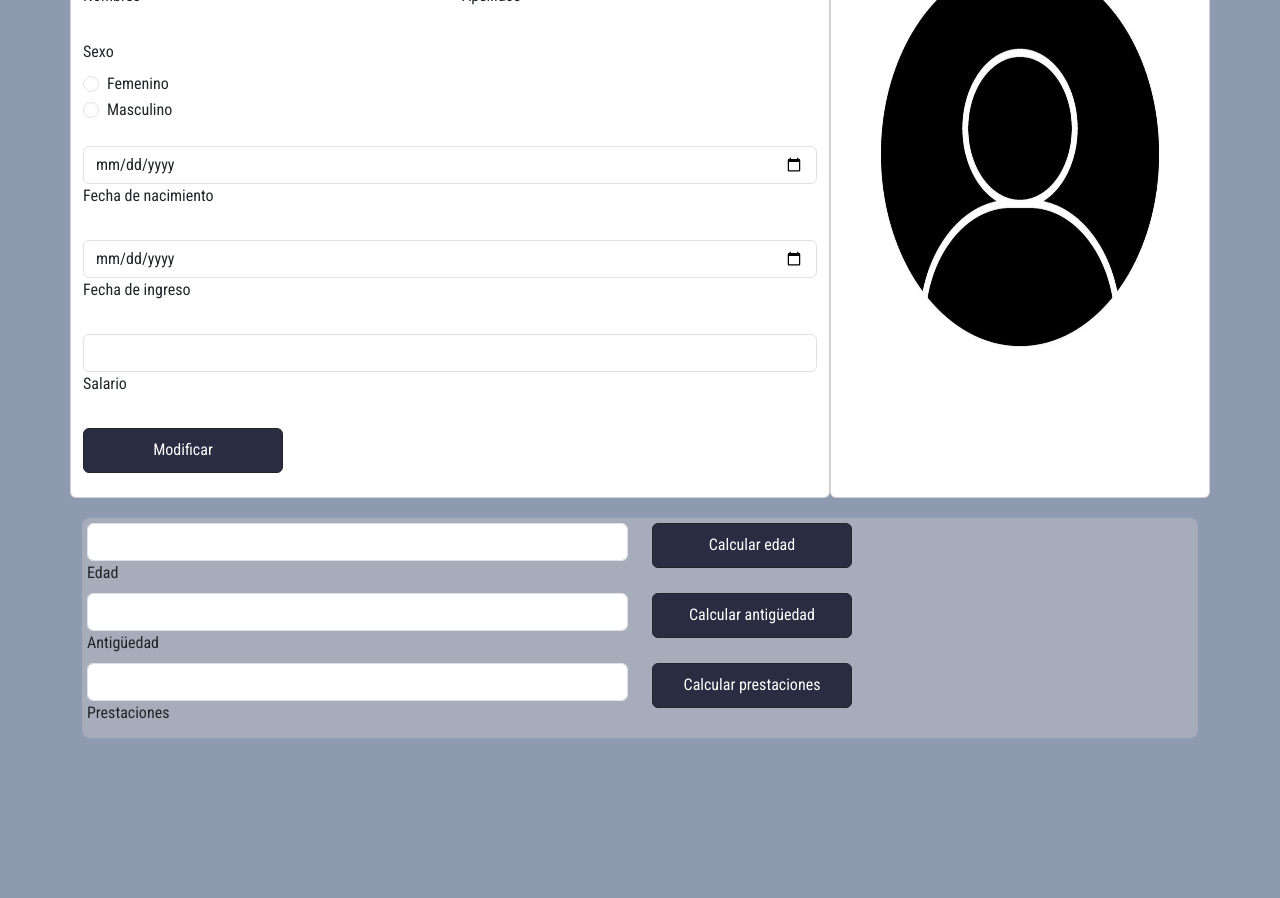
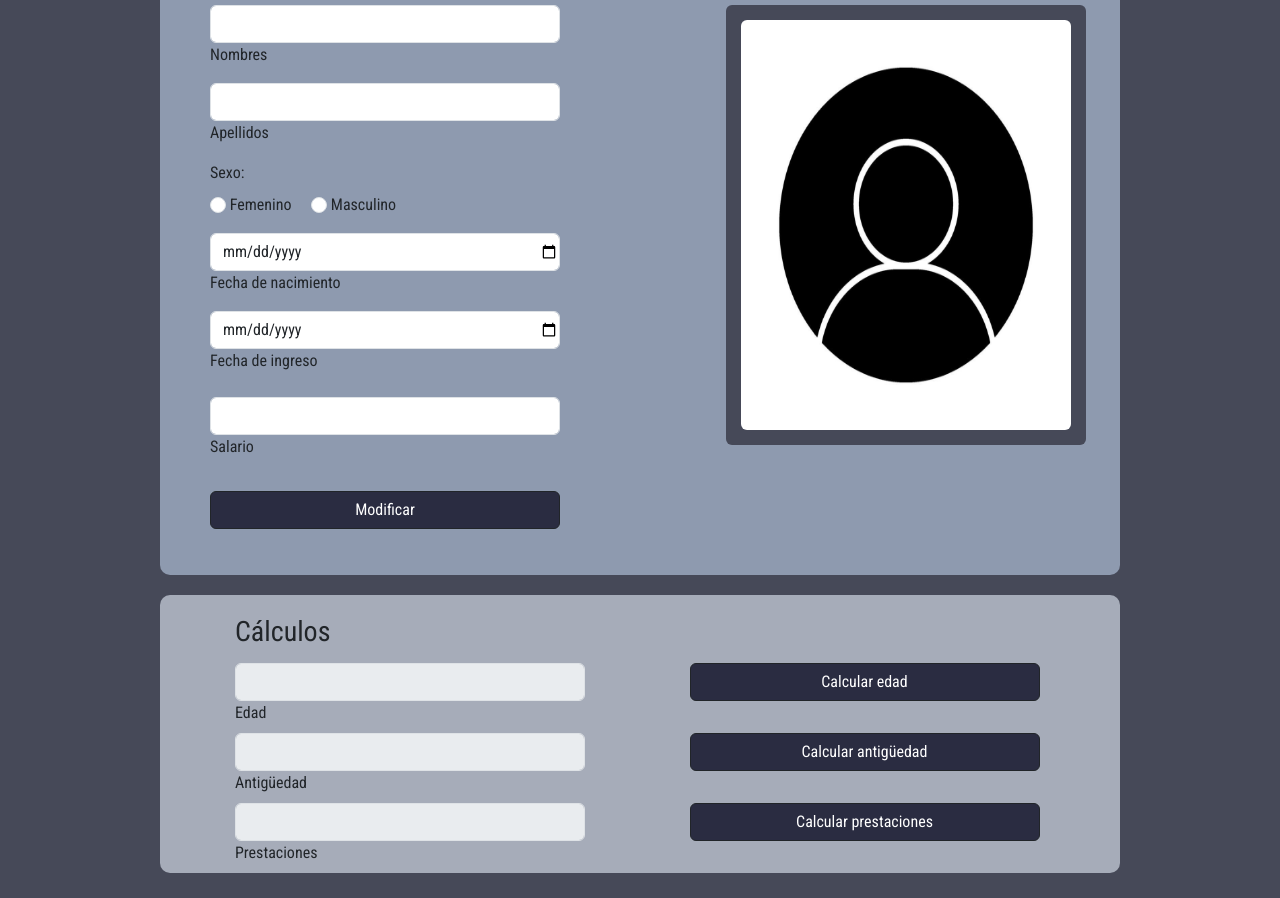
Before and after one commit to victorch7/Taller-Empleado, a plain HTML site: page index.html in a window 1280 px wide. Shown: the part 212-1110 px from the top of the page. Before the commit the page ends 975 px from the top, so only its background shows below. Drawn offline with Linux system fonts and the light colour scheme.

Commit message:
Detallando inicio

```diff
--- a/bootstrap-5.3.0-alpha3-dist/css/style.css
+++ b/bootstrap-5.3.0-alpha3-dist/css/style.css
@@ -1,7 +1,7 @@
-body{
+body{ /*Estilo general*/
     font-family: 'Oswald', sans-serif;
     font-family: 'Roboto Condensed', sans-serif; /*Fuente*/
-    background: rgb(142, 154, 175);
+    background: rgb(70, 73, 88);
     margin-bottom: 25px;
 }
 
@@ -24,18 +24,58 @@ h1{ /*Diseño titulo de la barra de navegacion*/
     color:#a6acb9;
 }
 
-#cont-calculos{
-    position: relative;
-    background: rgb(166, 172, 185);
-    padding: 5px;
-    margin-top: 20px;
-    border-radius: 8px;
+.container{ /*contenedor general*/
+    display: flex;
     align-items: center;
+    justify-content: center;
 }
 
+/*contenedor del formulario*/
+.contenedor-form{
+    background: rgb(142, 154, 175);
+    border-radius: 10px;
+    padding: 30px 50px;
+    display: flex;
+    align-items: center;
+    justify-content: left;
+    width: 960px;
+}
+
+.contenedor-foto{ /*Contenedor de la foto*/
+    display: flex;
+    align-items: center;
+    justify-content: center;
+    background: rgb(70, 73, 88);
+    border-radius: 6px;
+    padding: 5px;
+    width: 360px;
+    height: 440px;
+}
+
+#foto-perfil{ /*Tamaño foto de perfil*/
+    width: 330px;
+    height: 410px;
+    border-radius: 6px;
+}
+
+.cont-calculos{ /*Campos de los calculos*/
+    background: rgb(166, 172, 185);
+    padding-top: 20px;
+    padding-left: 75px;
+    padding-right: 0;
+    margin-top: 20px;
+    border-radius: 10px;
+    width: 960px;
+}
+
+.form-outline, .form-control{ /*Tamaño de los inputs*/
+    width: 350px;
+    padding-right: 0;
+}
 
 .btn-dark{ /*Estilo de bortones*/
-    width:200px;
-    height: 45px;
+    width: 350px;
+    height: 38px;
     background: rgb(42, 44, 65);
+    text-align: center;
 }
--- a/bootstrap-5.3.0-alpha3-dist/js/Empleado.js
+++ b/bootstrap-5.3.0-alpha3-dist/js/Empleado.js
@@ -78,7 +78,7 @@ class Empleado {
             edadEmpleado--;
         }
 
-        return edadEmpleado;
+        return edadEmpleado + " años";
 
     }
 
--- a/index.html
+++ b/index.html
@@ -35,104 +35,101 @@
     </nav>
 </header>
 
-<main style="background:rgb(142, 154, 175)">
+<main>
   <!--Container para datos personales-->
-  <div class="container align-items:center">
+  <div class="container">
+    <div class="contenedor-form">
+    <form>
           <div class="row">
-        <div class=" card col-md-8">
-        <form class="">
-          <h3>Datos Personales</h3>
-        <div class="row mb-4">
-          <div class="col">
-            <div class="form-outline">
-              <input type="text" id="input-nombres" class="form-control" /><!--Input para nombres-->
+            <h2 class="text-center">Datos Personales</h2> <br><br> <br>
+                <div class="col-md-7">
+                      <div class="form-outline mb-2">
+                        <input type="text" pattern="[A-Za-z]+" id="input-nombres" class="form-control "/><!--Input para nombres-->
                         <label class="form-label" for="input-nombres">Nombres</label>
                       </div>
-          </div>
-          <div class="col">
-            <div class="form-outline">
-              <input type="text" id="input-apellidos" class="form-control" /><!--Input para apellidos-->
+                      <div class="form-outline mb-2">
+                        <input type="text" id="input-apellidos" class="form-control" required/><!--Input para apellidos-->
                         <label class="form-label" for="input-apellidos">Apellidos</label>
                       </div>
-          </div>
-        </div>
 
-
-      <label class="form-label" for="form6Example3">Sexo</label>
+                    <label class="form-label" for="form6Example3">Sexo: </label>
                     <!--Container para los radio buton del sexo-->
-      <div class="form-outline mb-4">
-          <div class="form-check">
+                    <div class="form-outline mb-2">
+                      <div class="form-check-inline mb-2">
                         <input class="form-check-input" type="radio" name="flexRadioDefault" id="rad-femenino"/> <!--id radio button femenino-->
                         <label class="form-check-label" for="rad-femenino"> Femenino </label>
                       </div>
-          <div class="form-check">
+                      <div class="form-check-inline">
                         <input class="form-check-input" type="radio" name="flexRadioDefault" id="rad-maculino"/> <!--id radio button masculino-->
                         <label class="form-check-label" for="rad-maculino"> Masculino </label>
                       </div>
                   </div>
 
                   <!--Container para las fechas-->
-        <div class="form-outline mb-4">
-          <input type="date" id="fecha-nacimiento" class="form-control" />  <!--id input fecha de nacimiento-->
+                    <div class="form-outline mb-2">
+                      <input type="date" id="fecha-nacimiento" class="form-control" required />  <!--id input fecha de nacimiento-->
                       <label class="form-label" for="fecha-nacimiento">Fecha de nacimiento</label>
                     </div>
 
-          <div class="form-outline mb-4">
-          <input type="date" id="fecha-ingreso" class="form-control" /> <!--id input fecha de ingreso-->
+                      <div class="form-outline mb-3">
+                      <input type="date" id="fecha-ingreso" class="form-control" required /> <!--id input fecha de ingreso-->
                       <label class="form-label" for="fecha-ingreso">Fecha de ingreso</label>
                     </div>
-      </form>
+
                   <!--container del salario-->
-      <form class="align-content-center">
                     <div class="form-outline mb-4">
-          <input type="number" id="salario" class="form-control"/><!-- Input del salario -->
+                      <input type="number" onkeypress='return event.charCode >= 48 && event.charCode <= 57' id="salario" class="form-control"/><!-- Input del salario -->
                       <label class="form-label" for="salario">Salario</label>
                     </div>
 
                     <!-- Boton de modificar los campos -->
-        <button id="btn-modificar" type="button" class="btn btn-dark btn-block mb-4" onclick="modificar()">Modificar</button>
+                    <div>
+                      <button type="button" class="btn btn-dark btn-block mb-3" onclick="modificar()">Modificar</button>
+                    </div>
+              </div>
+              <!--Foto de perfil-->
+              <div class="col-md-2">
+                <div class="contenedor-foto">
+                  <img src="images/perfil.jpg" id="foto-perfil" alt="Foto de perfil">
+                </div>
+              </div>
+
+
+          </div>
          </form>
-
-      <!--Foto de perfil-->
-      </div>
-        <br> <br>
-        <div class="card col-md-4 gx-3 px-12" id="foto">
-          <div class="bg-image hover-overlay ripple">
-        <img src="images/perfil.jpg" class="img-fluid" style="width: 500px; height: 500px;" />
-        <a href="#!">
-          <div class="mask" style="background-color: rgba(57, 192, 237, 0.2);"></div>
-        </a>
-      </div>
       </div>
   </div>
 
       <!--Container para campos de calculos-->
-      <div class="container align-items-center" id="cont-calculos">
+      <div class="container">
+        <div class="cont-calculos">
           <div class="row">
+            <h3 class="justify-content-center"> Cálculos </h3> <br><br>
             <div class="col-md-6">
-                <input type="number" id="input-edad" class="form-control"/> <!--id input de la edad-->
+              <input type="input" id="input-edad" class="form-control" disabled/> <!--id input de la edad-->
               <label class="form-label" for="input-edad">Edad</label> <br>
             </div>
 
-              <div class="col-md-6"> <!--Boton calculo edad-->
+            <div class="col-md-2"> <!--Boton calculo edad-->
               <button id="btn-edad" type="button" class="btn btn-dark" onclick="calcularBotonEdad()">Calcular edad</button>
             </div>
 
             <div class="col-md-6">
-                <input type="number" id="input-antiguedad" class="form-control" /> <!--id input de la antiguedad-->
+              <input type="input" id="input-antiguedad" class="form-control" disabled /> <!--id input de la antiguedad-->
               <label class="form-label" for="input-antiguedad">Antigüedad</label> <br>
             </div>
 
-              <div class="col-md-6"> <!--Boton calculo antiguedad-->
+            <div class="col-md-2"> <!--Boton calculo antiguedad-->
               <button id="btn-antiguedad" type="button" class="btn btn-dark">Calcular antigüedad</button>
             </div>
 
             <div class="col-md-6">
-                <input type="number" id="input-prestaciones" class="form-control"/> <!--id input de las prestaciones-->
+              <input type="input" id="input-prestaciones" class="form-control" disabled/> <!--id input de las prestaciones-->
               <label class="form-label" for="input-prestaciones">Prestaciones</label>
             </div>
-              <div class="col-md-6"> <!--Boton calculo prestaciones-->
+            <div class="col-md-2"> <!--Boton calculo prestaciones-->
               <button id="btn-prestaciones" type="button" class="btn btn-dark">Calcular prestaciones</button>
+            </div>
           </div>
         </div>
       </div>
```
Also changed, not shown: opcion1.html (+4 -3 lines), opcion2.html (+2 -3 lines). Lines whose indentation alone changed are shown as unchanged.
